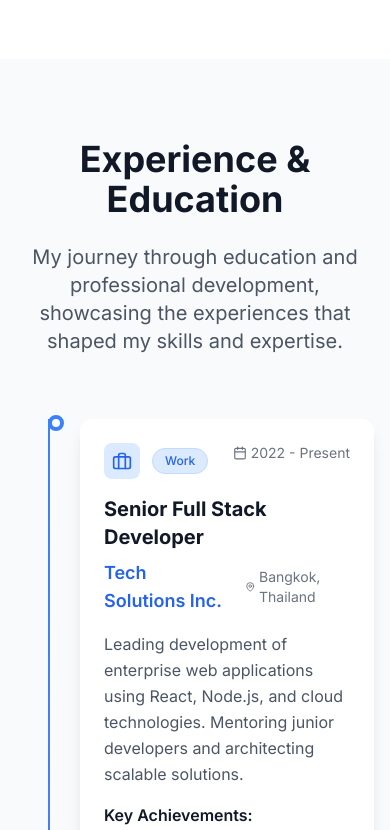
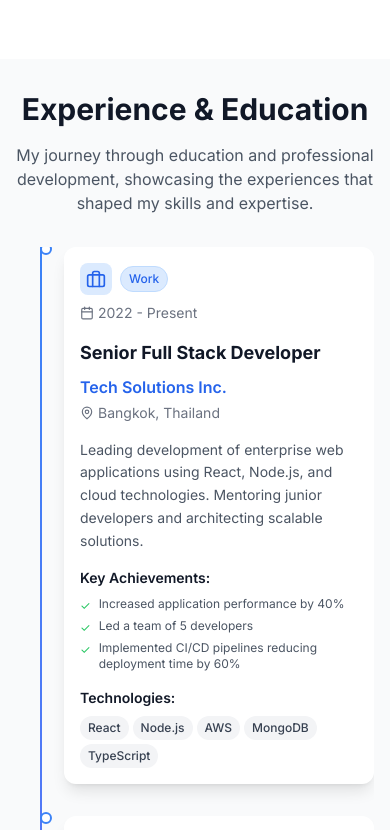
Before and after one commit to Akushu2357/portfolio, a React (Vite) app: page / in a window 390 px wide. Shown: the part 2680-3510 px from the top of the page. Built offline with nearby package versions, Linux system fonts and the light colour scheme; the HTML template or start-up script is replaced by a standard one.

Commit message:
Fix Experience Page Full Screen with Overflow Content

```diff
--- a/src/components/Experience.jsx
+++ b/src/components/Experience.jsx
@@ -103,24 +103,27 @@ const Experience = () => {
   };
 
   return (
-    <section id="experience" className="py-20 bg-gray-50">
-      <div className="container-max section-padding">
-        <div className="text-center mb-16">
-          <h2 className="text-4xl md:text-5xl font-bold text-gray-900 mb-6">
+    <section id="experience" className="min-h-screen bg-gray-50 flex flex-col">
+      <div className="container-max section-padding flex-1 flex flex-col py-8 sm:py-12 lg:py-16">
+        {/* Header - Fixed height */}
+        <div className="text-center mb-8 sm:mb-12 flex-shrink-0">
+          <h2 className="text-3xl sm:text-4xl lg:text-5xl font-bold text-gray-900 mb-4 sm:mb-6">
             Experience & Education
           </h2>
-          <p className="text-xl text-gray-600 max-w-3xl mx-auto">
+          <p className="text-base sm:text-lg lg:text-xl text-gray-600 max-w-3xl mx-auto">
             My journey through education and professional development, showcasing the experiences that shaped my skills and expertise.
           </p>
         </div>
 
-        <div className="max-w-4xl mx-auto">
+        {/* Scrollable Content Area */}
+        <div className="flex-1 overflow-y-auto scrollbar-hide">
+          <div className="max-w-4xl mx-auto pb-8">
             <div className="relative">
               {/* Vertical Timeline Line */}
-            <div className="absolute left-8 md:left-1/2 transform md:-translate-x-1/2 top-0 bottom-0 w-0.5 bg-gradient-to-b from-blue-500 to-purple-500"></div>
+              <div className="absolute left-6 sm:left-8 md:left-1/2 transform md:-translate-x-1/2 top-0 bottom-0 w-0.5 bg-gradient-to-b from-blue-500 to-purple-500"></div>
 
               {/* Timeline Items */}
-            <div className="space-y-12">
+              <div className="space-y-8 sm:space-y-12">
                 {experiences.map((exp, index) => (
                   <div
                     key={exp.id}
@@ -129,22 +132,22 @@ const Experience = () => {
                     }`}
                   >
                     {/* Timeline Node */}
-                  <div className="absolute left-8 md:left-1/2 transform md:-translate-x-1/2 -translate-y-1 w-4 h-4 bg-white border-4 border-blue-500 rounded-full z-10"></div>
+                    <div className="absolute left-6 sm:left-8 md:left-1/2 transform md:-translate-x-1/2 -translate-y-1 w-3 h-3 sm:w-4 sm:h-4 bg-white border-2 sm:border-4 border-blue-500 rounded-full z-10"></div>
 
                     {/* Content Card */}
-                  <div className={`ml-16 md:ml-0 md:w-1/2 ${index % 2 === 0 ? 'md:pr-8' : 'md:pl-8'}`}>
-                    <div className="card p-6 animate-slide-up" style={{ animationDelay: `${index * 0.2}s` }}>
+                    <div className={`ml-12 sm:ml-16 md:ml-0 md:w-1/2 ${index % 2 === 0 ? 'md:pr-4 lg:pr-8' : 'md:pl-4 lg:pl-8'}`}>
+                      <div className="card p-4 sm:p-6 animate-slide-up" style={{ animationDelay: `${index * 0.2}s` }}>
                         {/* Header */}
-                      <div className="flex items-start justify-between mb-4">
-                        <div className="flex items-center space-x-3">
-                          <div className={`p-2 rounded-lg ${exp.type === 'work' ? 'bg-blue-100 text-blue-600' : 'bg-green-100 text-green-600'}`}>
+                        <div className="flex flex-col sm:flex-row sm:items-start sm:justify-between mb-4 gap-2">
+                          <div className="flex items-center space-x-2 sm:space-x-3">
+                            <div className={`p-1.5 sm:p-2 rounded-lg ${exp.type === 'work' ? 'bg-blue-100 text-blue-600' : 'bg-green-100 text-green-600'}`}>
                               {getIcon(exp.type)}
                             </div>
-                          <div className={`px-3 py-1 text-xs rounded-full border font-medium ${getTypeColor(exp.type)}`}>
+                            <div className={`px-2 sm:px-3 py-1 text-xs rounded-full border font-medium ${getTypeColor(exp.type)}`}>
                               {exp.type === 'work' ? 'Work' : 'Education'}
                             </div>
                           </div>
-                        <div className="text-right text-sm text-gray-500">
+                          <div className="text-left sm:text-right text-sm text-gray-500">
                             <div className="flex items-center space-x-1">
                               <Calendar size={14} />
                               <span>{exp.period}</span>
@@ -153,11 +156,11 @@ const Experience = () => {
                         </div>
 
                         {/* Title and Company */}
-                      <h3 className="text-xl font-bold text-gray-900 mb-2">
+                        <h3 className="text-lg sm:text-xl font-bold text-gray-900 mb-2">
                           {exp.title}
                         </h3>
-                      <div className="flex items-center space-x-4 mb-4">
-                        <h4 className="text-lg font-semibold text-blue-600">
+                        <div className="flex flex-col sm:flex-row sm:items-center sm:space-x-4 mb-4 gap-1 sm:gap-0">
+                          <h4 className="text-base sm:text-lg font-semibold text-blue-600">
                             {exp.company}
                           </h4>
                           <div className="flex items-center space-x-1 text-gray-500">
@@ -167,17 +170,17 @@ const Experience = () => {
                         </div>
 
                         {/* Description */}
-                      <p className="text-gray-600 mb-4 leading-relaxed">
+                        <p className="text-gray-600 mb-4 leading-relaxed text-sm sm:text-base">
                           {exp.description}
                         </p>
 
                         {/* Achievements */}
                         <div className="mb-4">
-                        <h5 className="font-semibold text-gray-900 mb-2">Key Achievements:</h5>
+                          <h5 className="font-semibold text-gray-900 mb-2 text-sm sm:text-base">Key Achievements:</h5>
                           <ul className="space-y-1">
                             {exp.achievements.map((achievement, achIndex) => (
-                            <li key={achIndex} className="text-sm text-gray-600 flex items-start space-x-2">
-                              <span className="text-green-500 mt-1">✓</span>
+                              <li key={achIndex} className="text-xs sm:text-sm text-gray-600 flex items-start space-x-2">
+                                <span className="text-green-500 mt-0.5 sm:mt-1 flex-shrink-0">✓</span>
                                 <span>{achievement}</span>
                               </li>
                             ))}
@@ -186,8 +189,8 @@ const Experience = () => {
 
                         {/* Technologies */}
                         <div>
-                        <h5 className="font-semibold text-gray-900 mb-2">Technologies:</h5>
-                        <div className="flex flex-wrap gap-2">
+                          <h5 className="font-semibold text-gray-900 mb-2 text-sm sm:text-base">Technologies:</h5>
+                          <div className="flex flex-wrap gap-1 sm:gap-2">
                             {exp.technologies.map((tech) => (
                               <span
                                 key={tech}
@@ -207,15 +210,14 @@ const Experience = () => {
                 ))}
               </div>
             </div>
-        </div>
 
             {/* Call to Action */}
-        <div className="text-center mt-16">
-          <div className="card p-8 max-w-2xl mx-auto">
-            <h3 className="text-2xl font-bold text-gray-900 mb-4">
+            <div className="text-center mt-12 sm:mt-16">
+              <div className="card p-6 sm:p-8 max-w-2xl mx-auto">
+                <h3 className="text-xl sm:text-2xl font-bold text-gray-900 mb-4">
                   Ready to Work Together?
                 </h3>
-            <p className="text-gray-600 mb-6">
+                <p className="text-gray-600 mb-6 text-sm sm:text-base">
                   I'm always excited to take on new challenges and collaborate on innovative projects.
                 </p>
                 <a href="#contact" className="btn-primary">
@@ -224,6 +226,8 @@ const Experience = () => {
               </div>
             </div>
           </div>
+        </div>
+      </div>
     </section>
   );
 };
```
Lines whose indentation alone changed are shown as unchanged.
